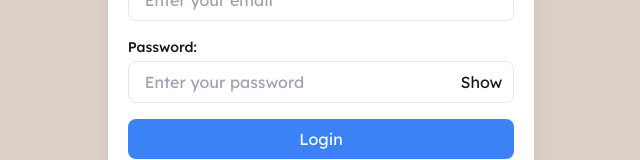
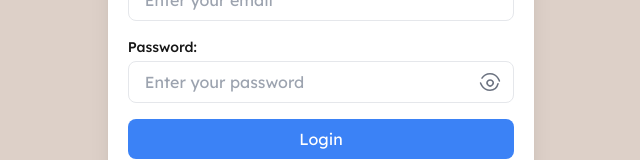
Before and after one commit to 21DP2MLejn/Tailors-Touch, a Next.js app in the folder frontend/: page /auth/login in a window 1280 px wide. Shown: the part 337-497 px from the top of the page, without its empty margins (319-959 px from the left). Built offline with nearby package versions, Linux system fonts and the light colour scheme; a web font is replaced by a local one.

Commit message:
login show password button

```diff
--- a/frontend/src/app/auth/login/page.tsx
+++ b/frontend/src/app/auth/login/page.tsx
@@ -88,9 +88,39 @@ export default function Login() {
               <button
                 type="button"
                 onClick={togglePasswordVisibility}
-                className="absolute top-1/2 right-3 transform -translate-y-1/2"
+                className="absolute right-3 top-1/2 transform -translate-y-1/2 cursor-pointer text-gray-500 hover:text-gray-700"
               >
-                {showPassword ? "Hide" : "Show"}
+                {showPassword ? (
+                  <svg
+                    xmlns="http://www.w3.org/2000/svg"
+                    fill="none"
+                    viewBox="0 0 24 24"
+                    strokeWidth="1.5"
+                    stroke="currentColor"
+                    className="w-6 h-6"
+                  >
+                    <path
+                      strokeLinecap="round"
+                      strokeLinejoin="round"
+                      d="M3.98 8.223C4.805 6.92 7.295 3.75 12 3.75c4.706 0 7.195 3.17 8.02 4.473a10.724 10.724 0 011.42 2.777m-1.42 2.777C19.195 17.08 16.706 20.25 12 20.25c-4.705 0-7.195-3.17-8.02-4.473a10.726 10.726 0 01-1.42-2.777m11.685-2.223a3 3 0 11-4.243 4.243 3 3 0 014.243-4.243z"
+                    />
+                  </svg>
+                ) : (
+                  <svg
+                    xmlns="http://www.w3.org/2000/svg"
+                    fill="none"
+                    viewBox="0 0 24 24"
+                    strokeWidth="1.5"
+                    stroke="currentColor"
+                    className="w-6 h-6"
+                  >
+                    <path
+                      strokeLinecap="round"
+                      strokeLinejoin="round"
+                      d="M3.98 8.223C4.805 6.92 7.295 3.75 12 3.75c4.706 0 7.195 3.17 8.02 4.473a10.724 10.724 0 011.42 2.777m-1.42 2.777C19.195 17.08 16.706 20.25 12 20.25c-4.705 0-7.195-3.17-8.02-4.473a10.726 10.726 0 01-1.42-2.777m11.685-2.223a3 3 0 11-4.243 4.243 3 3 0 014.243-4.243z"
+                    />
+                  </svg>
+                )}
               </button>
             </div>
           </div>
```
